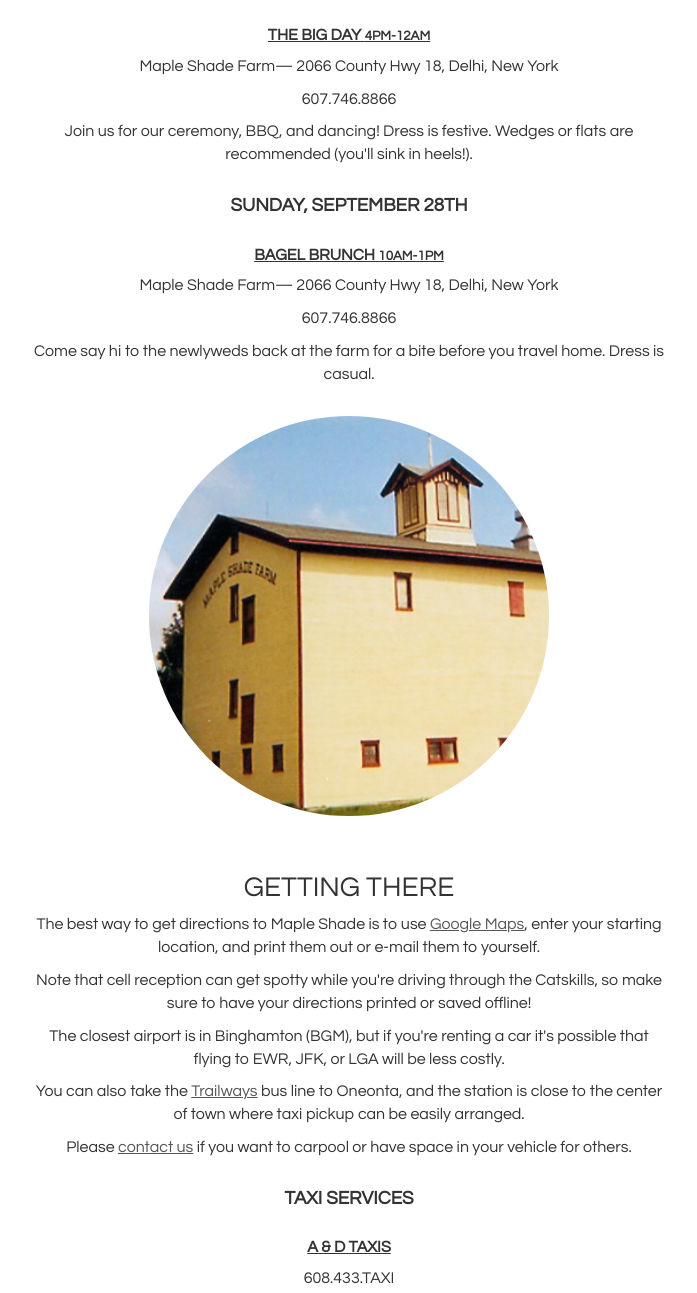
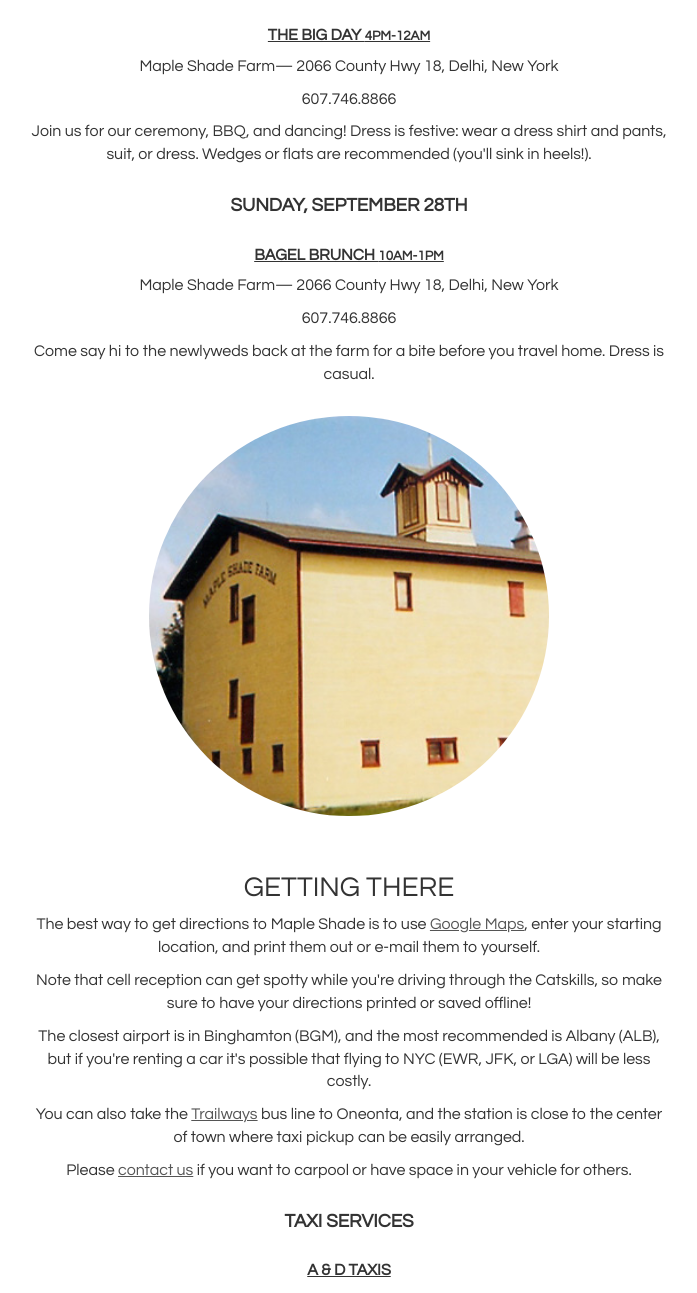
Before and after one commit to ccarpita/wedding, a website: page src/public/index.html in a window 1280 px wide. Shown: the part 1266-2559 px from the top of the page, without its empty margins (291-988 px from the left). Drawn offline with Linux system fonts and the light colour scheme.

Commit message:
Airport info and dress definition
Change-Id: Iee89150019c8b94a96208b3dd92b591f2b0f320a

```diff
--- a/src/public/index.html
+++ b/src/public/index.html
@@ -82,7 +82,7 @@
         <h4>The Big Day <small>4pm-12am</small></h4>
         <p>Maple Shade Farm&mdash; 2066 County Hwy 18, Delhi, New York</p>
         <p>607.746.8866</p>
-        <p>Join us for our ceremony, BBQ, and dancing! Dress is festive. Wedges or flats are recommended (you'll sink in heels!).</p>
+        <p>Join us for our ceremony, BBQ, and dancing! Dress is festive: wear a dress shirt and pants, suit, or dress. Wedges or flats are recommended (you'll sink in heels!).</p>
 
         <h3>Sunday, September 28th</h3>
         <h4>Bagel Brunch <small>10am-1pm</small></h4>
@@ -111,8 +111,8 @@
             sure to have your directions printed or saved offline!
           </p>
 
-          <p>The closest airport is in Binghamton (BGM), but if you're renting
-          a car it's possible that flying to EWR, JFK, or LGA will be less costly.</p>
+          <p>The closest airport is in Binghamton (BGM), and the most recommended is Albany (ALB),
+          but if you're renting a car it's possible that flying to NYC (EWR, JFK, or LGA) will be less costly.</p>
 
           <p>You can also take the <a href="http://trailwaysny.com/index.php/terminal-locations/">Trailways</a> bus line to Oneonta, and the station is close to the center of town where taxi pickup can be easily arranged.</p>
 
```
